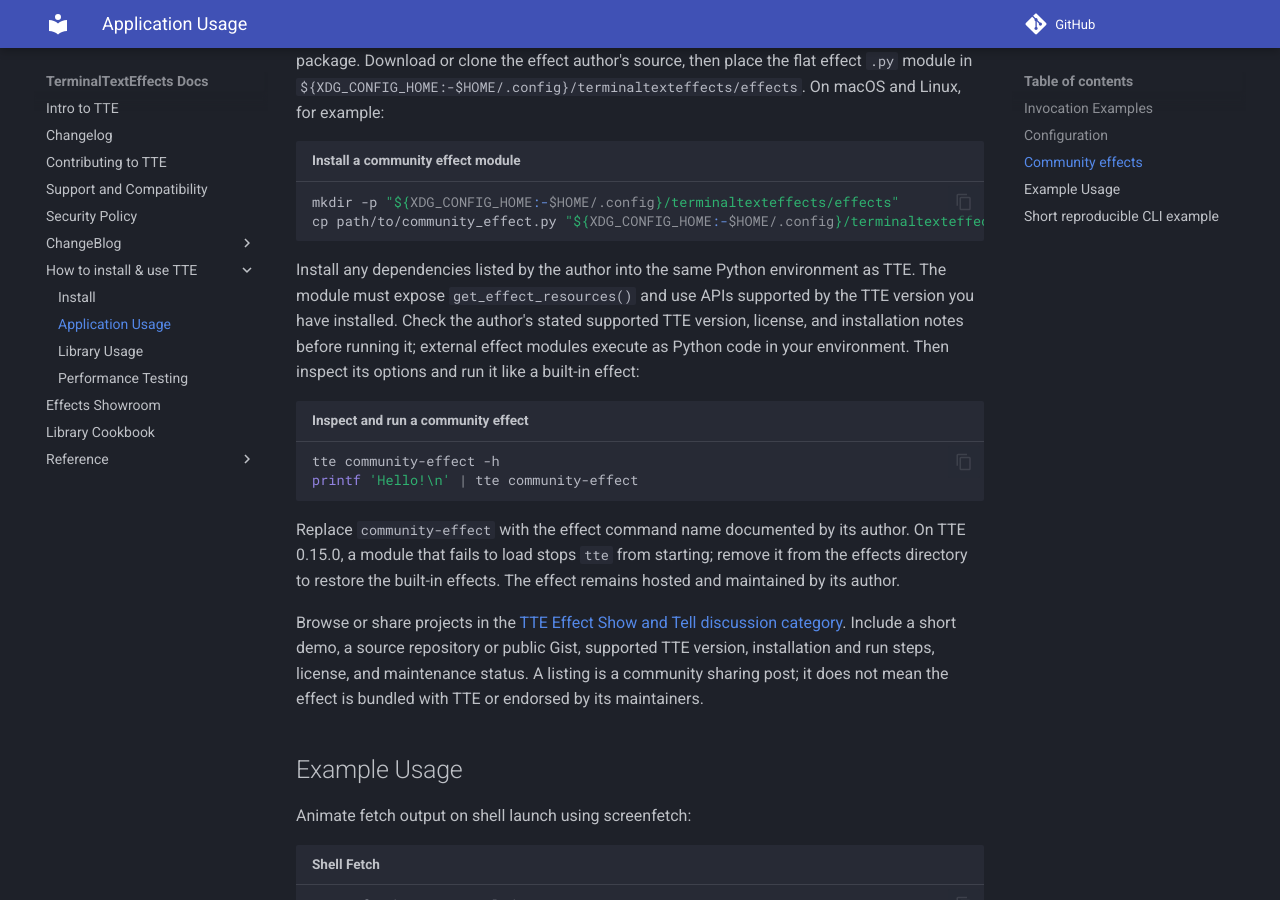
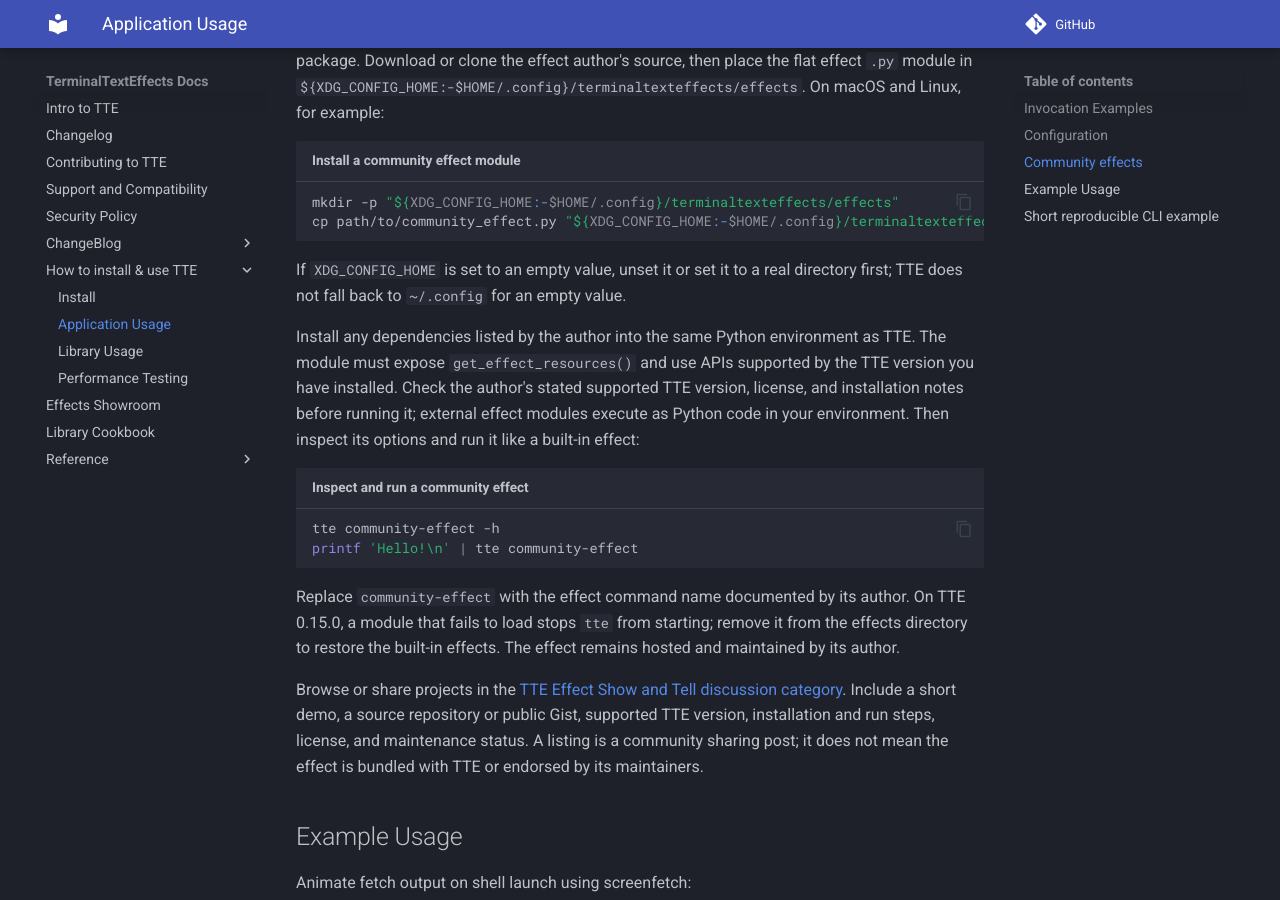
Before and after one commit to ChrisBuilds/terminaltexteffects, an MkDocs documentation site: the page built from docs/appguide.md, in a window 1280 px wide and 900 px high, scrolled down 3264 px. Built offline with MkDocs 1.6.1 and Material for MkDocs 9.7.7, drawn with Linux system fonts in a browser that asks for light colours; comment, search, counter and statistics services are not loaded.

Commit message:
docs: note empty XDG_CONFIG_HOME install constraint

````diff
--- a/docs/appguide.md
+++ b/docs/appguide.md
@@ -136,6 +136,9 @@ mkdir -p "${XDG_CONFIG_HOME:-$HOME/.config}/terminaltexteffects/effects"
 cp path/to/community_effect.py "${XDG_CONFIG_HOME:-$HOME/.config}/terminaltexteffects/effects/"
 ```
 
+If `XDG_CONFIG_HOME` is set to an empty value, unset it or set it to a real directory first; TTE does not
+fall back to `~/.config` for an empty value.
+
 Install any dependencies listed by the author into the same Python environment as TTE. The module
 must expose `get_effect_resources()` and use APIs supported by the TTE version you have installed.
 Check the author's stated supported TTE version, license, and installation notes before running it;
````
